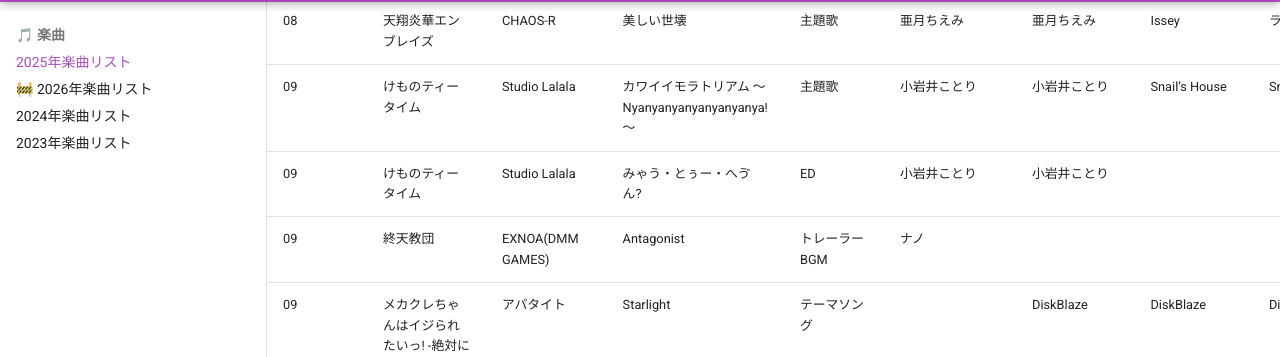
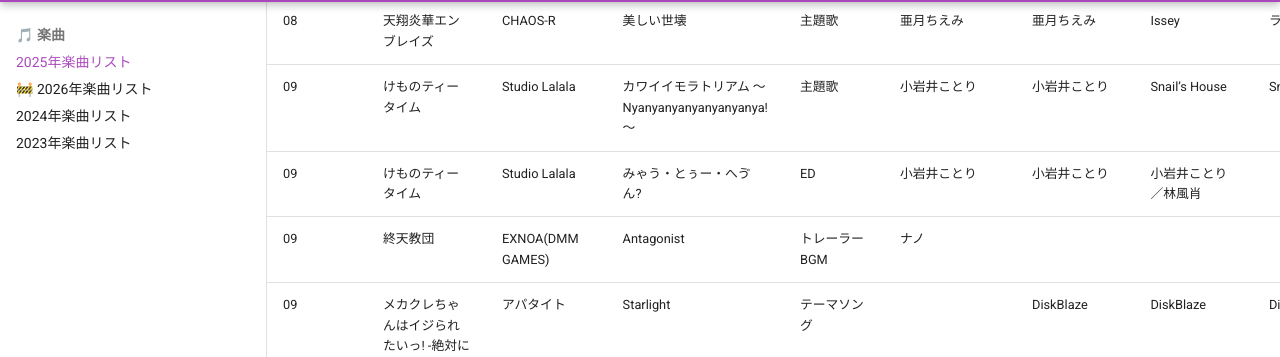
Before and after one commit to onihusube/ensonglog, an MkDocs documentation site: the page built from docs/2025/楽曲.md, in a window 1280 px wide and 900 px high, scrolled down 19434 px. Shown: the part 94-451 px from the top of the window. Built offline with MkDocs 1.6.1 and Material for MkDocs 9.7.7, drawn with Linux system fonts in a browser that asks for light colours; emoji names are drawn with the system emoji font; comment, search, counter and statistics services are not loaded.

Commit message:
みゃう・とぅー・へゔんスタッフ追記

```diff
--- a/docs/2025/楽曲.md
+++ b/docs/2025/楽曲.md
@@ -208,7 +208,7 @@ search:
 | 08<!--/29--> | スターライトBLUE | LiLiM DARKNESS | 追憶のスターライト【青葉りんごVer.】 | 主題歌カバー | 青葉りんご | 天ヶ咲麗 | 橋咲透 | 橋咲透 | ソフマップ特典ボーカルCD | | [:fontawesome-brands-youtube:](https://www.youtube.com/watch?v=fB8qsIeerjU) |
 | 08<!--/29--> | 天翔炎華エンブレイズ | CHAOS-R | 美しい世壊 | 主題歌 | 亜月ちえみ | 亜月ちえみ | Issey | ライオネル3P | [🎵🔗](https://linkco.re/AHrsVtBp) |  | [:fontawesome-brands-youtube:](https://www.youtube.com/watch?v=BYVxmPTOyps) [:rabbit:](https://chobit.cc/96v4y) |
 | 09<!--/03--> | けものティータイム | Studio Lalala | カワイイモラトリアム ～ Nyanyanyanyanyanyanya! ～ | 主題歌 | 小岩井ことり | 小岩井ことり | Snail’s House | Snail’s House | | | [:fontawesome-brands-youtube:](https://www.youtube.com/watch?v=ux4iRl7GmEo) [:fontawesome-brands-youtube:](https://www.youtube.com/watch?v=ux4iRl7GmEo) |
-| 09<!--/03--> | けものティータイム | Studio Lalala | みゃう・とぅー・へゔん? | ED | 小岩井ことり | 小岩井ことり |  |  | オリジナルサウンドトラック（[Steam](https://store.steampowered.com/app/3888570/_/)） | |  |
+| 09<!--/03--> | けものティータイム | Studio Lalala | みゃう・とぅー・へゔん? | ED | 小岩井ことり | 小岩井ことり | 小岩井ことり／林風肖 |  | オリジナルサウンドトラック（[Steam](https://store.steampowered.com/app/3888570/_/)） | | |
 | 09<!--/05--> | 終天教団 | EXNOA(DMM GAMES) | Antagonist | トレーラーBGM | ナノ |  |  | |  |  | [:fontawesome-brands-youtube:](https://www.youtube.com/watch?v=yux54by4KWg) |
 | 09<!--/05--> | メカクレちゃんはイジられたいっ! -絶対に負けるとわかってるのに爆乳揺らして煽り散らす俺の後輩- | アパタイト | Starlight | テーマソング | | DiskBlaze | DiskBlaze | DiskBlaze | ゲームディスク | | [:rabbit:](https://chobit.cc/cnfki) |
 | 09<!--/07--> | 初恋诗篇 | | 初恋诗篇 | OP | 樱野悠 | 杏子haki | 金色海洋 |  |  |  | [B站](https://bilibili.com/video/BV15KeSzwEix/) |
```
